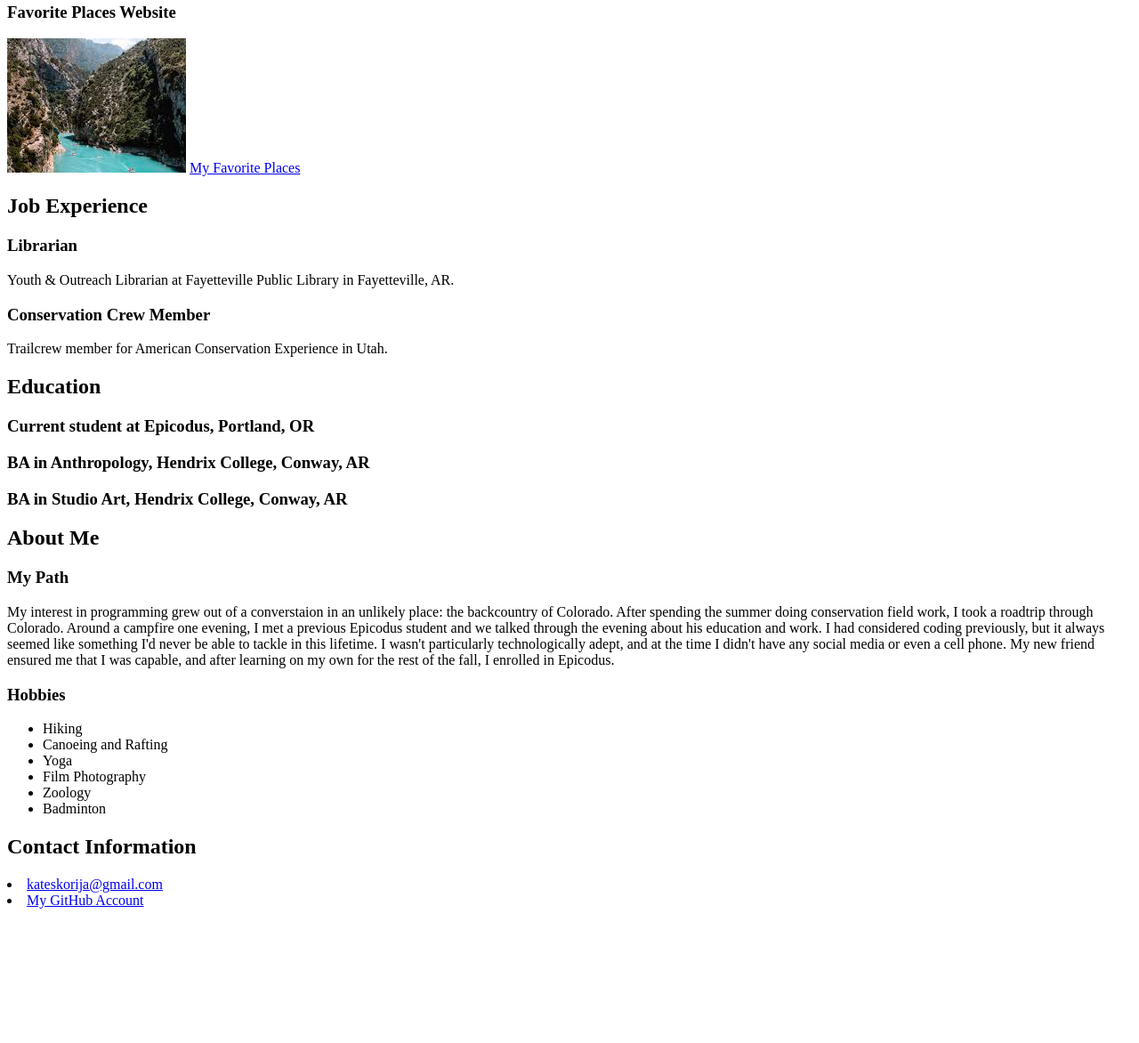
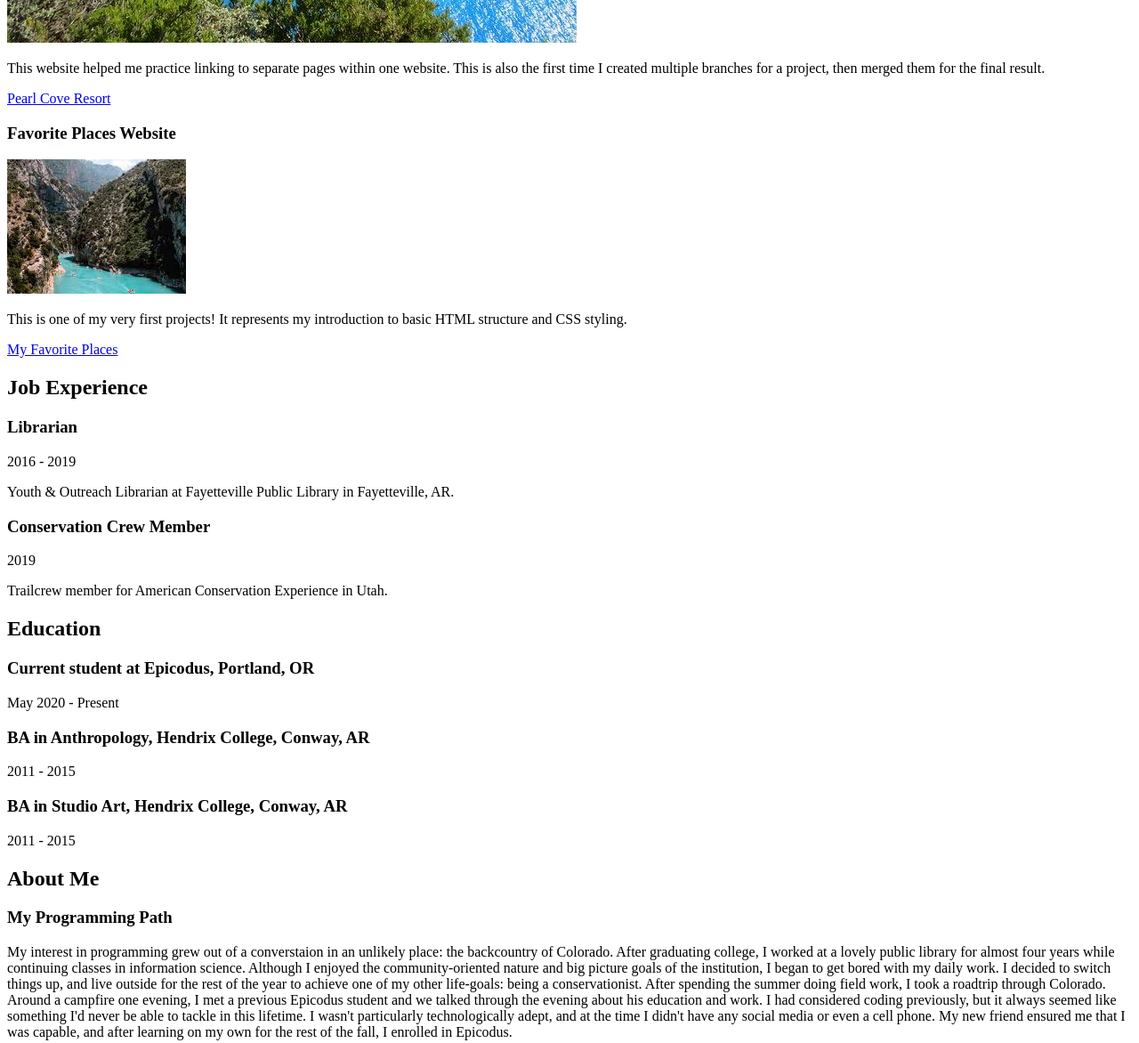
Before and after one commit to kate-skorija/portfolio-landing-page, a plain HTML site: page index.html in a window 1280 px wide. Shown: the part 994-2166 px from the top of the page at 89% size. Before the commit the page ends 2023 px from the top, so only its background shows below. Drawn offline with Linux system fonts and the light colour scheme.

Commit message:
add more paragraphs to sections, add divs to subsections in preparation for css styling

```diff
--- a/index.html
+++ b/index.html
@@ -14,46 +14,76 @@
 
     <section>
       <h2>GitHub Projects</h2>
+
+      <div>
         <h3>Favorite Band Website</h3>
         <img src="img/radiohead.jpg" alt="Radiohead album cover">
+        <p>In this project, I practiced adding floats to images and creating a sidebar.
+        I also learned about the box model, and how to apply borders, padding, and margins.
+        </p>
         <a href="https://kate-skorija.github.io/radiohead/" target="blank">My Favorite Band</a>
+      </div>
 
+      <div>
         <h3>Island Resort Website</h3>
         <img src="img/island1.jpg" alt="Pearl Cove Island">
+        <p>This website helped me practice linking to separate pages within one website.
+        This is also the first time I created multiple branches for a project, then merged them for the final result.</p>
         <a href="https://kate-skorija.github.io/Private-Island/" target="blank">Pearl Cove Resort</a>
+      </div>
 
+      <div>
         <h3>Favorite Places Website</h3>
         <img src="img/verdon.jpg" alt="Gorges du Verdon">
+        <p>This is one of my very first projects! It represents my introduction to basic HTML structure and CSS styling.</p>
         <a href="https://kate-skorija.github.io/my-first-webpage/">My Favorite Places</a>
-
-
+      </div>
     </section>
 
     <section>
       <h2>Job Experience</h2>
+
+      <div>
         <h3>Librarian</h3>
+        <p>2016 - 2019</p>
         <p>Youth & Outreach Librarian at Fayetteville Public Library in Fayetteville, AR.</p>
+      </div>
+
+      <div>
       <h3>Conservation Crew Member</h3>
+        <p>2019</p>
         <p>Trailcrew member for American Conservation Experience in Utah.</p>
+      </div>
     </section>
 
     <section>
       <h2>Education</h2>
       <h3>Current student at Epicodus, Portland, OR</h3>
+      <p>May 2020 - Present</p>
+
       <h3>BA in Anthropology, Hendrix College, Conway, AR</h3>
+      <p>2011 - 2015</p>
+
       <h3>BA in Studio Art, Hendrix College, Conway, AR</h3>
+      <p>2011 - 2015</p>
     </section>
 
     <section>
       <h2>About Me</h2>
-        <h3>My Path</h3>
+      <div>
+        <h3>My Programming Path</h3>
           <p>My interest in programming grew out of a converstaion in an unlikely place: the backcountry of Colorado.
-            After spending the summer doing conservation field work, I took a roadtrip through Colorado.
+            After graduating college, I worked at a lovely public library for almost four years while continuing classes in information science.
+            Although I enjoyed the community-oriented nature and big picture goals of the institution, I began to get bored with my daily work.
+            I decided to switch things up, and live outside for the rest of the year to achieve one of my other life-goals: being a conservationist.
+            After spending the summer doing field work, I took a roadtrip through Colorado.
             Around a campfire one evening, I met a previous Epicodus student and we talked through the evening about his education and work.
             I had considered coding previously, but it always seemed like something I'd never be able to tackle in this lifetime.
             I wasn't particularly technologically adept, and at the time I didn't have any social media or even a cell phone.
             My new friend ensured me that I was capable, and after learning on my own for the rest of the fall, I enrolled in Epicodus.
           </p>
+      </div>
+      <div>
         <h3>Hobbies</h3>
           <ul>
             <li>Hiking</li>
@@ -63,6 +93,7 @@
             <li>Zoology</li>
             <li>Badminton</li>
           </ul>
+      </div>
     </section>
 
   </main>
```
Lines whose indentation alone changed are shown as unchanged.
